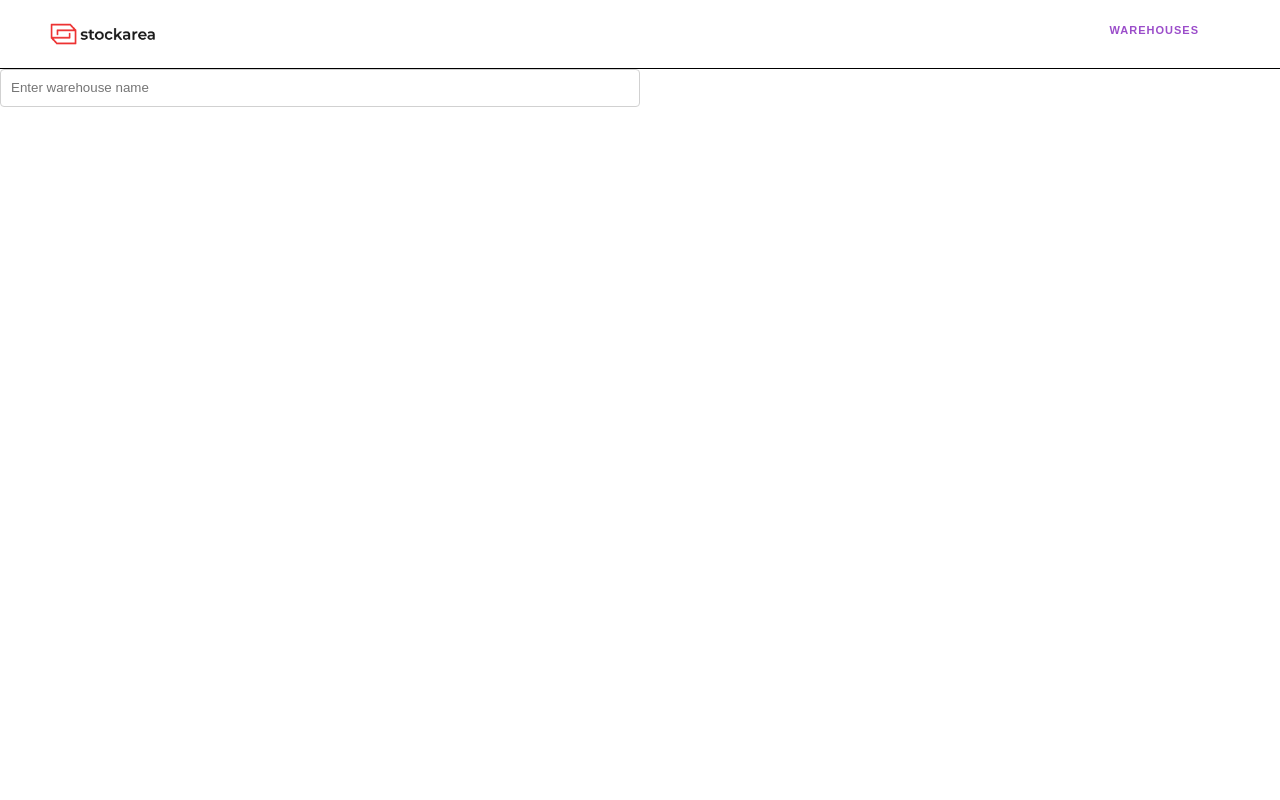
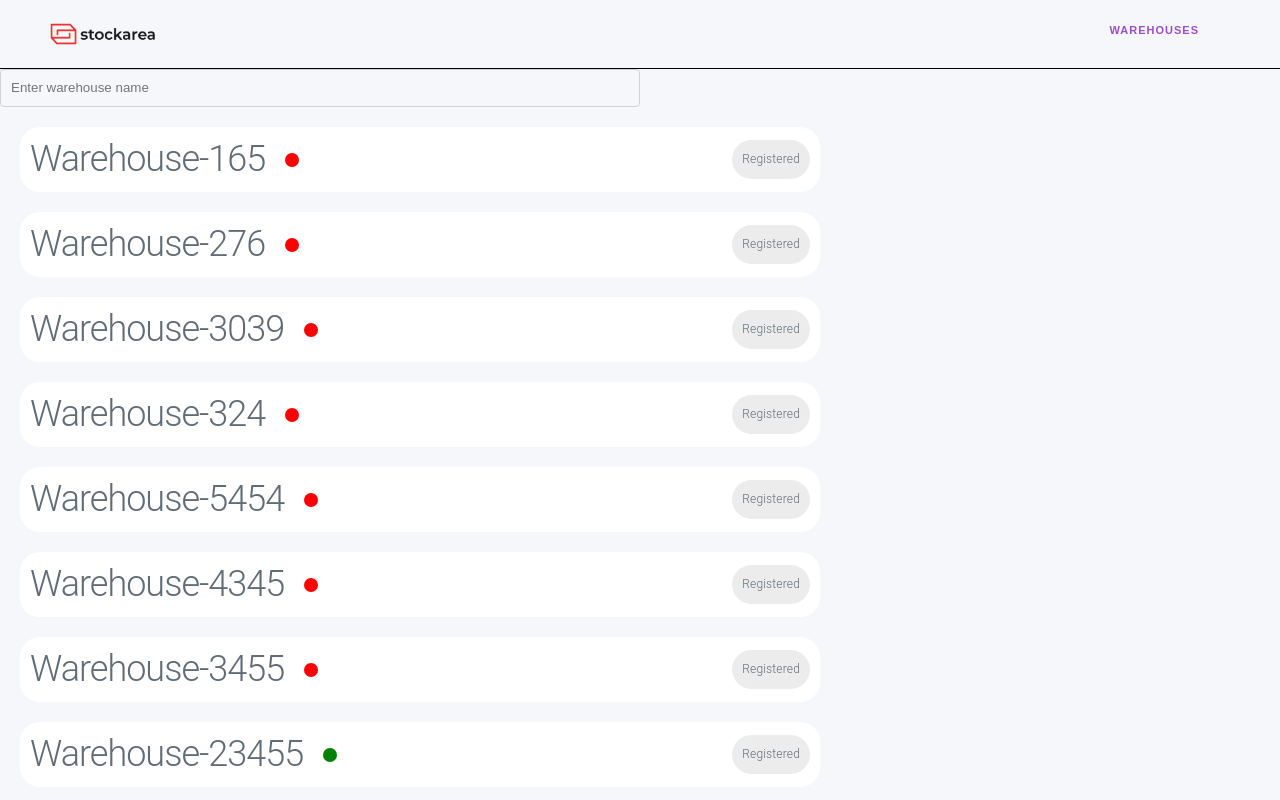
Before and after one commit to ayushman-git/stockarea-warehouse, a Vue app: page / in a window 1280 px wide. Shown: the top 800 px of the page. Built offline with nearby package versions, Linux system fonts and the light colour scheme.

Commit message:
added live status, registered meta tag

```diff
--- a/src/App.vue
+++ b/src/App.vue
@@ -16,4 +16,7 @@ export default {
   background-color: rgb(24, 24, 24);
   padding: 1rem;
 }
+body {
+  background-color: #f5f7fa;
+}
 </style>
--- /dev/null
+++ b/src/components/LiveStatus/LiveStatus.vue
@@ -0,0 +1,33 @@
+<template>
+  <div @click="changeStatus" :style="colorStatus"></div>
+</template>
+
+<script>
+export default {
+  name: "LiveStatus",
+  props: {
+    isLive: {
+      type: Boolean,
+      default: false,
+    },
+  },
+  computed: {
+    colorStatus() {
+      if (this.isLive) {
+        return { "background-color": "green" };
+      } else return { "background-color": "red" };
+    },
+  },
+  methods: {},
+};
+</script>
+
+<style scoped>
+div {
+  width: 1.4rem;
+  height: 1.4rem;
+  border-radius: 50%;
+  background-color: black;
+  margin: 0 2rem;
+}
+</style>
--- /dev/null
+++ b/src/components/MetaTag/MetaTag.vue
@@ -0,0 +1,40 @@
+<template>
+  <div class="meta-tag">{{ showTitle }}</div>
+</template>
+
+<script>
+export default {
+  name: "MetaTag",
+  props: {
+    isRegistered: {
+      type: Boolean,
+      default: false,
+    },
+    metaType: {
+      type: String,
+      default: "registered",
+    },
+  },
+  computed: {
+    showTitle() {
+      if (this.metaType === "registered") {
+        if (this.isRegistered) {
+          return "Registered";
+        }
+        return "Not Registered";
+      }
+      return "Undefined";
+    },
+  },
+};
+</script>
+
+<style scoped>
+.meta-tag {
+  user-select: none;
+  background-color: rgba(207, 207, 207, 0.4);
+  border-radius: 999px;
+  padding: 1rem;
+  font-size: 1.2rem;
+}
+</style>
--- a/src/components/WarehouseCard/WarehouseCard.vue
+++ b/src/components/WarehouseCard/WarehouseCard.vue
@@ -1,10 +1,63 @@
-<template></template>
+<template>
+  <section class="warehouse-card">
+    <header class="warehouse-card-header">
+      <div class="warehouse-card-name-status">
+        <h2>{{ name }}</h2>
+        <LiveStatus :isLive="isLive" />
+      </div>
+      <MetaTag :isRegistered="isRegistered" />
+    </header>
+  </section>
+</template>
 
 <script>
+import LiveStatus from "@/components/LiveStatus/LiveStatus";
+import MetaTag from "@/components/MetaTag/MetaTag";
 export default {
   name: "WarehouseCard",
+  components: { LiveStatus, MetaTag },
+  props: {
+    name: {
+      type: String,
+      required: true,
+    },
+    isLive: {
+      type: Boolean,
+      default: false,
+    },
+    isRegistered: {
+      type: Boolean,
+      default: false,
+    },
+  },
 };
 </script>
 
 <style scoped>
+.warehouse-card {
+  background-color: white;
+  border-radius: 20px;
+  width: 800px;
+  padding: 1rem;
+  transition: all 0.4s ease 0s;
+  margin: 2rem;
+}
+
+.warehouse-card:hover {
+  box-shadow: rgba(52, 55, 65, 0.12) 0px 15px 15px 0px,
+    rgba(52, 55, 65, 0.17) 0px 4px 8px 0px;
+}
+.warehouse-card-header {
+  display: flex;
+  justify-content: space-between;
+  align-items: center;
+}
+.warehouse-card-name-status {
+  display: flex;
+  align-items: center;
+}
+
+.warehouse-card-name-status > h2 {
+  margin-bottom: 0;
+}
 </style>
--- a/src/views/Home.vue
+++ b/src/views/Home.vue
@@ -1,13 +1,27 @@
 <template>
   <section class="home">
     <SearchBar placeholder="Enter warehouse name" />
+    <section>
+      <WarehouseCard
+        v-for="warehouse in warehouses"
+        :key="warehouse.id"
+        :name="warehouse.name"
+        :isLive="warehouse.is_live"
+        :isRegistered="warehouse.is_registered"
+      />
+    </section>
   </section>
 </template>
 
 <script>
+import { mapState } from "vuex";
 import SearchBar from "@/components/SearchBar/SearchBar";
+import WarehouseCard from "@/components/WarehouseCard/WarehouseCard";
 export default {
   name: "Home",
-  components: { SearchBar },
+  components: { SearchBar, WarehouseCard },
+  computed: {
+    ...mapState(["warehouses"]),
+  },
 };
 </script>
```
Also changed, not shown: src/assets/warehouse/warehouses.json (+91 -91 lines), src/components/CardDetail/CardDetail.vue (added, +12 -0 lines).
